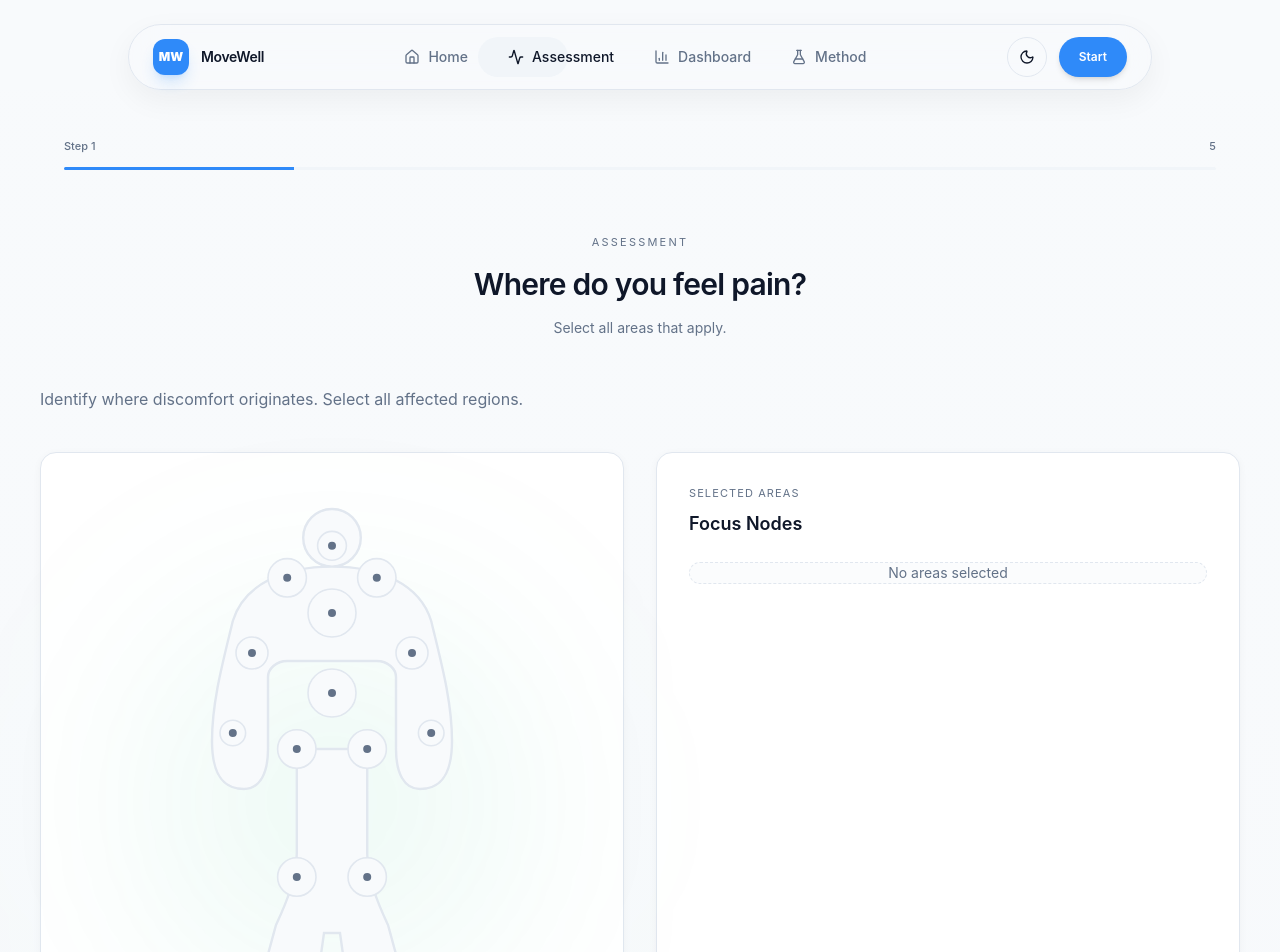
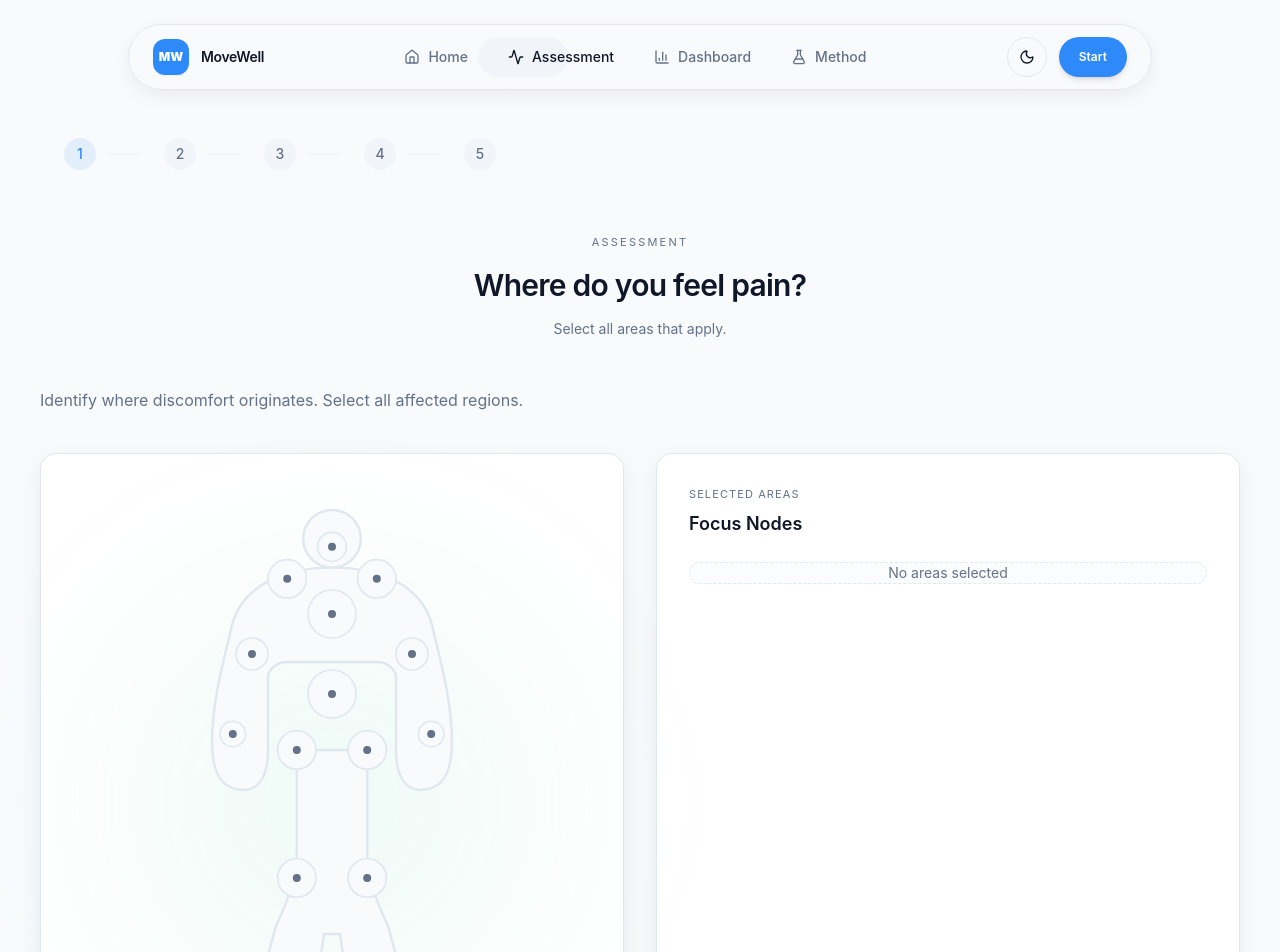
Before and after one commit to ary0912/movewell, a React (Vite) app: page /assessment in a window 1280 px wide. Shown: the top 952 px of the page. Built offline with nearby package versions, Linux system fonts and the light colour scheme.

Commit message:
feat(design): add tokens, stepper, and start design system wiring

```diff
--- a/src/components/ui/Badge.tsx
+++ b/src/components/ui/Badge.tsx
@@ -25,7 +25,6 @@ const Badge = React.forwardRef<HTMLSpanElement, BadgeProps>(
   ({ variant = 'neutral', size = 'md', className, children, ...rest }, ref) => {
     return (
       <span
-        role="status"
         ref={ref}
         className={cn(
           'inline-flex items-center font-semibold tracking-wide rounded-full border transition-colors',
--- a/src/components/ui/Button.tsx
+++ b/src/components/ui/Button.tsx
@@ -13,7 +13,7 @@ const Motion = motion
 const buttonVariants = cva(
   `inline-flex items-center justify-center gap-2
   whitespace-nowrap text-sm font-medium
-  transition-all duration-200 ease-out
+  transition-all duration-300 ease-out
   focus-visible:outline-none focus-visible:ring-2 focus-visible:ring-primary/40
   disabled:pointer-events-none disabled:opacity-50
   `,
@@ -104,10 +104,11 @@ const Button = React.forwardRef<HTMLButtonElement, ButtonProps>(
           aria-busy={isLoading}
           whileHover={{ scale: 1.02 }}
           whileTap={{ scale: 0.985 }}
+          transition={{ duration: 0.3, ease: "easeOut" }}
           className={cn("group", buttonVariants({ variant, size }), className)}
           {...htmlProps}
         >
-          <div className="absolute inset-0 opacity-0 group-hover:opacity-100 transition duration-500 bg-gradient-to-br from-primary/5 to-primary/10 rounded-2xl pointer-events-none" />
+          <div className="absolute inset-0 opacity-0 group-hover:opacity-100 transition duration-300 bg-gradient-to-br from-primary/5 to-primary/10 rounded-2xl pointer-events-none" />
 
           <div className="relative z-10 flex items-center gap-4 w-full">
             {icon && (
@@ -134,6 +135,7 @@ const Button = React.forwardRef<HTMLButtonElement, ButtonProps>(
         aria-busy={isLoading}
         whileHover={{ scale: 1.02 }}
         whileTap={{ scale: 0.97 }}
+        transition={{ duration: 0.3, ease: "easeOut" }}
         className={cn(buttonVariants({ variant, size }), className)}
         disabled={htmlProps.disabled || isLoading}
         {...htmlProps}
--- a/src/components/ui/Card.tsx
+++ b/src/components/ui/Card.tsx
@@ -21,12 +21,12 @@ const Card = React.forwardRef<
     ref={ref}
     role="group"
     initial={{ opacity: 0, y: 6 }}
-    animate={{ opacity: 1, y: 0 }}
-    transition={{ duration: 0.36 }}
+      animate={{ opacity: 1, y: 0 }}
+      transition={{ duration: 0.3, ease: 'easeOut' }}
     className={cn(
-      "rounded-2xl p-6 md:p-8",
-      "bg-card border border-border",
-      "shadow-[0_2px_8px_rgba(2,6,23,0.04)]",
+        "rounded-2xl p-6 md:p-8",
+        "bg-card border border-border",
+        "shadow-[0_6px_20px_rgba(2,6,23,0.06)]",
       "transition-all duration-300",
       className
     )}
@@ -71,7 +71,7 @@ const Card3D = ({
         className
       )}
       animate={{ y: hovered ? -6 : 0, scale: hovered ? 1.01 : 1 }}
-      transition={{ type: "spring", stiffness: 200, damping: 20 }}
+      transition={{ type: "spring", stiffness: 220, damping: 24 }}
     >
       <div className="absolute inset-0 opacity-0 group-hover:opacity-100 transition duration-500 bg-gradient-to-br from-primary/5 to-transparent rounded-2xl pointer-events-none" />
 
--- a/src/components/ui/ProgressBar.tsx
+++ b/src/components/ui/ProgressBar.tsx
@@ -55,11 +55,11 @@ const ProgressBar = React.forwardRef<HTMLDivElement, ProgressBarProps>(
           <motion.div
             className={cn('relative h-full rounded-full bg-gradient-to-r from-primary via-primary to-emerald-400')}
             animate={{ width: `${percentage}%` }}
-            transition={{ duration: animated ? 0.6 : 0 }}
+            transition={{ duration: animated ? 0.3 : 0, ease: 'easeOut' }}
           >
             {animated && (
               <div className="absolute inset-0 overflow-hidden pointer-events-none">
-                <div className="absolute top-0 left-[-40%] w-[40%] h-full bg-white/30 blur-md animate-shimmer" />
+                <div className="absolute top-0 left-[-40%] w-[40%] h-full bg-white/20 blur-sm animate-shimmer" />
               </div>
             )}
           </motion.div>
--- a/src/components/ui/Slider.tsx
+++ b/src/components/ui/Slider.tsx
@@ -42,7 +42,7 @@ const Slider = React.forwardRef<HTMLInputElement, SliderProps>(
         <div className="relative">
           <div className="h-2 w-full rounded-full bg-muted" aria-hidden />
 
-          <div className="absolute top-0 h-2 rounded-full bg-gradient-to-r from-primary to-emerald-400 transition-all" style={{ width: `${percentage}%` }} />
+          <div className="absolute top-0 h-2 rounded-full bg-gradient-to-r from-primary to-emerald-400 transition-all duration-300" style={{ width: `${percentage}%` }} />
 
           <input
             ref={ref}
@@ -64,10 +64,10 @@ const Slider = React.forwardRef<HTMLInputElement, SliderProps>(
           />
 
           <style>{`
-            input[type='range']::-webkit-slider-thumb { appearance: none; width: 18px; height: 18px; border-radius: 9999px; background: white; border: 2px solid rgba(2,6,23,0.08); box-shadow: 0 6px 18px rgba(2,6,23,0.08); transition: all 0.12s ease; }
-            input[type='range']::-webkit-slider-thumb:hover { transform: scale(1.06); }
-            input[type='range']::-webkit-slider-thumb:active { transform: scale(0.95); }
-            input[type='range']::-moz-range-thumb { width: 18px; height: 18px; border-radius: 9999px; background: white; border: 2px solid rgba(2,6,23,0.08); }
+            input[type='range']::-webkit-slider-thumb { appearance: none; width: 18px; height: 18px; border-radius: 9999px; background: white; border: 2px solid rgba(2,6,23,0.06); box-shadow: 0 4px 12px rgba(2,6,23,0.06); transition: transform 0.2s ease, box-shadow 0.2s ease; }
+            input[type='range']::-webkit-slider-thumb:hover { transform: scale(1.06); box-shadow: 0 6px 18px rgba(2,6,23,0.08); }
+            input[type='range']::-webkit-slider-thumb:active { transform: scale(0.96); }
+            input[type='range']::-moz-range-thumb { width: 18px; height: 18px; border-radius: 9999px; background: white; border: 2px solid rgba(2,6,23,0.06); box-shadow: 0 4px 12px rgba(2,6,23,0.06); }
           `}</style>
         </div>
 
--- /dev/null
+++ b/src/components/ui/Stepper.tsx
@@ -0,0 +1,42 @@
+import * as React from 'react'
+import { cn } from '@/lib/utils'
+
+interface StepperProps {
+  steps: string[]
+  current: number
+  onSelect?: (index: number) => void
+}
+
+export function Stepper({ steps, current, onSelect }: StepperProps) {
+  return (
+    <nav aria-label="Progress" className="w-full">
+      <ol className="flex items-center gap-3">
+        {steps.map((label, i) => {
+          const isActive = i === current
+          const isDone = i < current
+
+          return (
+            <li key={label} className="flex items-center">
+              <button
+                onClick={() => onSelect && onSelect(i)}
+                aria-current={isActive ? 'step' : undefined}
+                className={cn(
+                  'flex items-center justify-center w-8 h-8 rounded-full text-sm font-medium transition-colors duration-200 focus:outline-none focus-visible:ring-2 focus-visible:ring-primary/40',
+                  isDone ? 'bg-primary text-primary-foreground' : isActive ? 'bg-primary/10 text-primary' : 'bg-muted text-muted-foreground'
+                )}
+              >
+                {i + 1}
+              </button>
+
+              {i < steps.length - 1 && (
+                <div className="w-8 h-[2px] bg-muted ml-3 mr-3" aria-hidden />
+              )}
+            </li>
+          )
+        })}
+      </ol>
+    </nav>
+  )
+}
+
+export default Stepper
--- a/src/components/ui/navbar-1.tsx
+++ b/src/components/ui/navbar-1.tsx
@@ -40,7 +40,7 @@ const Navbar1 = () => {
               "flex items-center justify-between px-6 py-3 rounded-full",
               "bg-background/70 backdrop-blur-xl",
               "border border-border",
-              "shadow-[0_10px_30px_rgba(0,0,0,0.05)]"
+                 "shadow-[0_6px_18px_rgba(2,6,23,0.06)]"
             )}
           >
 
@@ -52,8 +52,8 @@ const Navbar1 = () => {
               tabIndex={0}
               onKeyDown={(e) => e.key === 'Enter' && handleNavigate('/')}
             >
-              <div className="w-9 h-9 rounded-xl bg-primary text-white flex items-center justify-center font-black text-xs shadow-lg shadow-primary/20">
-                MW
+              <div className="w-9 h-9 rounded-xl bg-primary text-white flex items-center justify-center font-black text-xs shadow-sm">
+                   MW
               </div>
 
               <span className="font-semibold text-sm tracking-tight hidden sm:block text-foreground">
--- a/src/features/assessment/AssessmentPage.tsx
+++ b/src/features/assessment/AssessmentPage.tsx
@@ -11,6 +11,7 @@ import StepImpact from "./StepImpact"
 import StepReview from "./StepReview"
 
 import { Button } from "@components/ui/Button"
+import Stepper from "@components/ui/Stepper"
 import { motion, AnimatePresence } from "framer-motion"
 
 const STEPS = [
@@ -63,17 +64,7 @@ function AssessmentPage() {
 
       {/* PROGRESS */}
       <div className="max-w-[1200px] mx-auto w-full px-6 pt-12">
-        <div className="flex justify-between text-[11px] font-medium text-muted-foreground mb-3">
-          <span>Step {currentStep + 1}</span>
-          <span>{STEPS.length}</span>
-        </div>
-
-        <div className="h-[3px] bg-muted rounded-full overflow-hidden">
-          <div
-            className="h-full bg-primary transition-all duration-500"
-            style={{ width: `${progress}%` }}
-          />
-        </div>
+        <Stepper steps={STEPS.map(s => s.title)} current={currentStep} onSelect={(i) => setCurrentStep(i)} />
       </div>
 
 
--- /dev/null
+++ b/src/styles/tokens.ts
@@ -0,0 +1,31 @@
+// Central design tokens for spacing, radii, type scale, and motion.
+export const spacing = {
+  xs: 4,
+  sm: 8,
+  md: 12,
+  lg: 16,
+  xl: 24,
+  '2xl': 32,
+}
+
+export const radius = {
+  sm: '6px',
+  md: '10px',
+  lg: '16px',
+}
+
+export const type = {
+  xs: '12px',
+  sm: '14px',
+  md: '16px',
+  lg: '18px',
+  xl: '20px',
+}
+
+export const motion = {
+  fast: 100,
+  normal: 200,
+  slow: 300,
+}
+
+export default { spacing, radius, type, motion }
```
